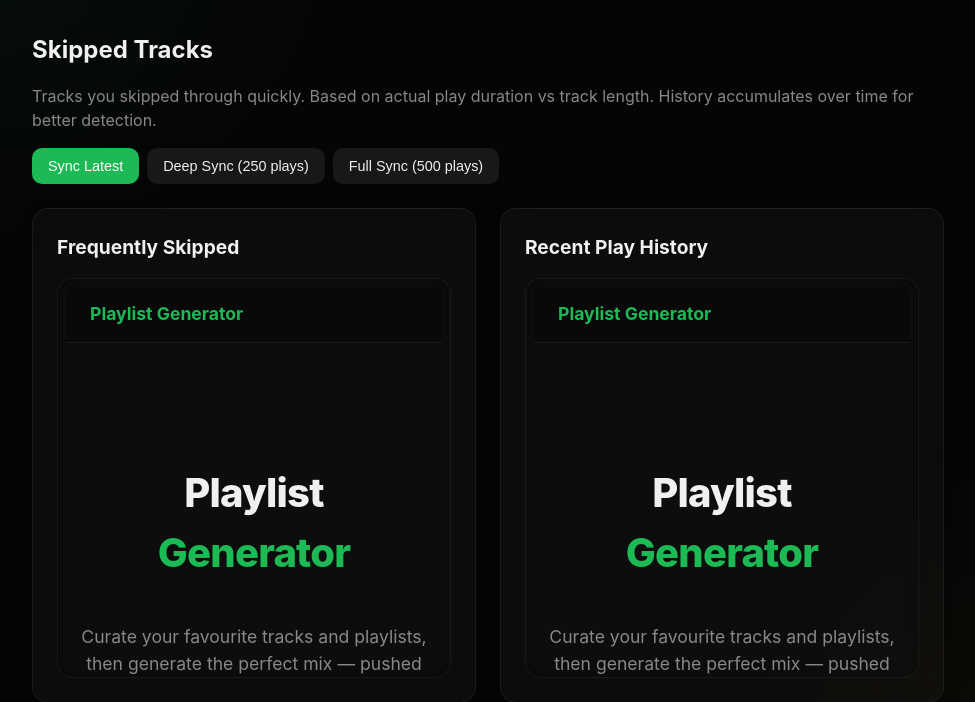
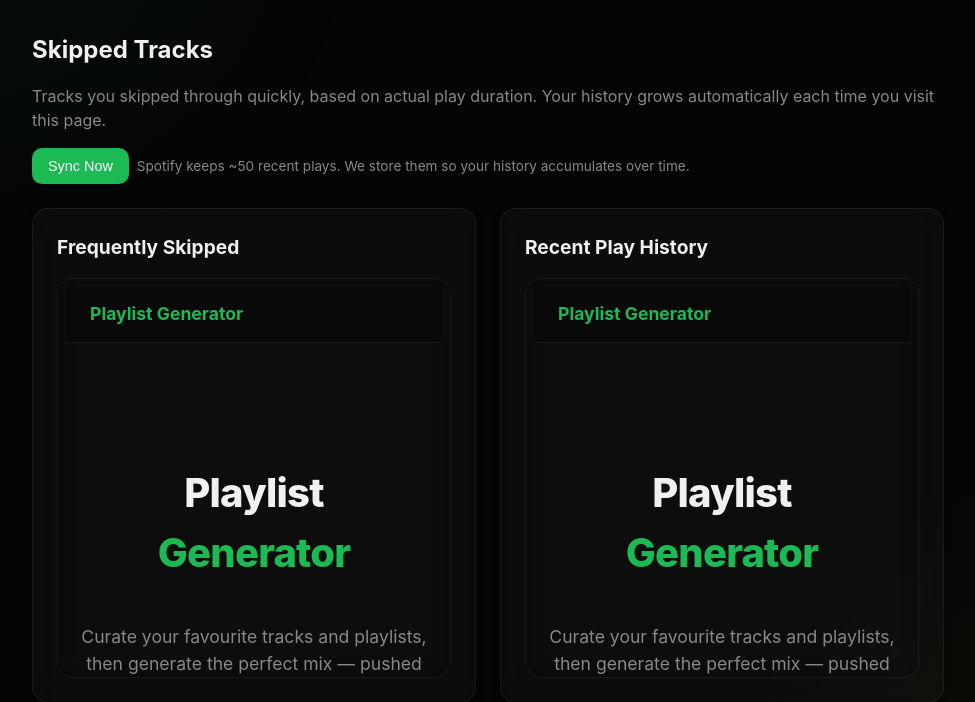
Before and after one commit to stevendejongnl/generate-playlist, a FastAPI app: template templates/pages/skips.html in a window 1280 px wide. Shown: the part 56-758 px from the top of the page, without its empty margins (152-1127 px from the left). Run offline with FastAPI, Linux system fonts and the light colour scheme; the template is opened without the code that fills it, so the values that code supplies are empty.

Commit message:
fix: remove deep sync buttons — Spotify only keeps ~50 plays, accumulate over visits instead

```diff
--- a/playlist_generator/routers/skips.py
+++ b/playlist_generator/routers/skips.py
@@ -30,10 +30,9 @@
     user: Annotated[User, Depends(get_current_user)],
     spotify: Annotated[spotipy.Spotify, Depends(get_spotify)],
     db: Annotated[AsyncSession, Depends(get_db)],
-    pages: int = 1,
 ) -> HTMLResponse:
     """Fetch new plays from Spotify and store them. Returns a status message."""
-    new_count = await skips_service.sync_play_history(user.id, spotify, db, pages=pages)
+    new_count = await skips_service.sync_play_history(user.id, spotify, db)
     stats = await skips_service.get_history_stats(user.id, db)
     return HTMLResponse(
         f'<div class="alert alert-success" data-auto-dismiss>'
--- a/templates/pages/skips.html
+++ b/templates/pages/skips.html
@@ -4,29 +4,18 @@
 {% block content %}
 <h1>Skipped Tracks</h1>
 <p class="text-muted" style="margin-bottom: 1rem;">
-    Tracks you skipped through quickly. Based on actual play duration vs track length.
-    History accumulates over time for better detection.
+    Tracks you skipped through quickly, based on actual play duration.
+    Your history grows automatically each time you visit this page.
 </p>
 
-<div style="display: flex; gap: 0.5rem; margin-bottom: 1.5rem;">
+<div style="display: flex; gap: 0.5rem; align-items: center; margin-bottom: 1.5rem;">
     <button class="btn btn-primary"
-            hx-post="/api/skips/sync?pages=1"
+            hx-post="/api/skips/sync"
             hx-target="#sync-result"
             hx-swap="innerHTML">
-        Sync Latest
+        Sync Now
     </button>
-    <button class="btn btn-secondary"
-            hx-post="/api/skips/sync?pages=5"
-            hx-target="#sync-result"
-            hx-swap="innerHTML">
-        Deep Sync (250 plays)
-    </button>
-    <button class="btn btn-secondary"
-            hx-post="/api/skips/sync?pages=10"
-            hx-target="#sync-result"
-            hx-swap="innerHTML">
-        Full Sync (500 plays)
-    </button>
+    <span class="text-muted text-small">Spotify keeps ~50 recent plays. We store them so your history accumulates over time.</span>
 </div>
 <div id="sync-result"></div>
 
@@ -37,7 +26,7 @@
              hx-get="/api/skips/detect"
              hx-trigger="load"
              hx-swap="innerHTML">
-            <div class="empty-state"><span class="spinner"></span> Analyzing play history...</div>
+            <div class="empty-state"><span class="spinner"></span> Syncing &amp; analyzing...</div>
         </div>
     </div>
 
```
